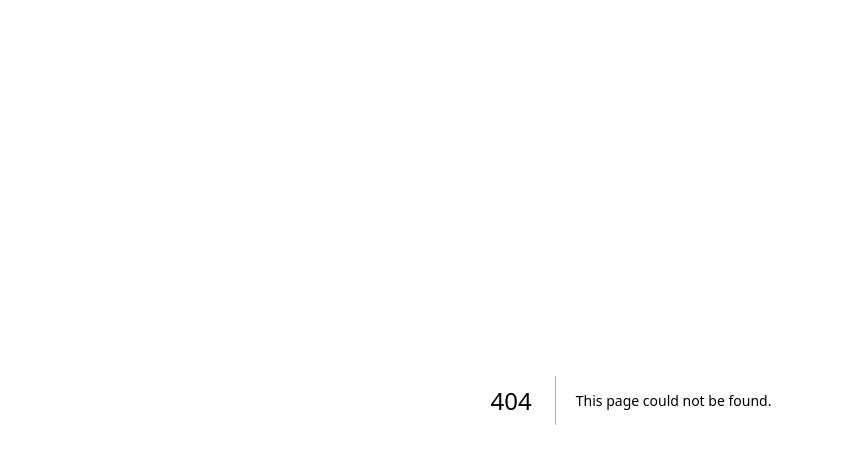
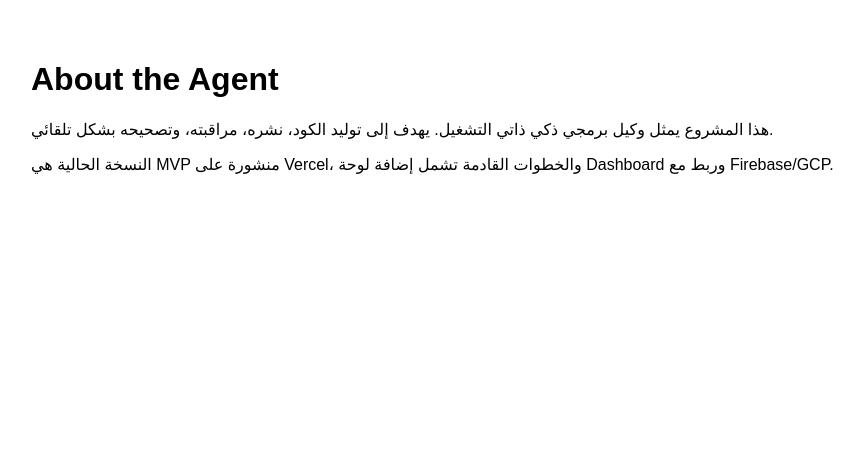
Before and after one commit to ahmdhk9/ai-programming-expert, a Next.js app in the folder web/: page /about in a window 1280 px wide. Before the commit this address had no page. Shown: the top 464 px of the page, without its empty margins (9-873 px from the left). Built offline with nearby package versions, Linux system fonts and the light colour scheme.

Commit message:
Create about.tsx

```diff
--- /dev/null
+++ b/web/src/pages/about.tsx
@@ -0,0 +1,17 @@
+import React from "react";
+
+export default function About() {
+  return (
+    <div style={{ padding: "2rem", fontFamily: "sans-serif" }}>
+      <h1>About the Agent</h1>
+      <p>
+        هذا المشروع يمثل وكيل برمجي ذكي ذاتي التشغيل.
+        يهدف إلى توليد الكود، نشره، مراقبته، وتصحيحه بشكل تلقائي.
+      </p>
+      <p>
+        النسخة الحالية هي MVP منشورة على Vercel، والخطوات القادمة تشمل
+        إضافة لوحة Dashboard وربط مع Firebase/GCP.
+      </p>
+    </div>
+  );
+}
```
